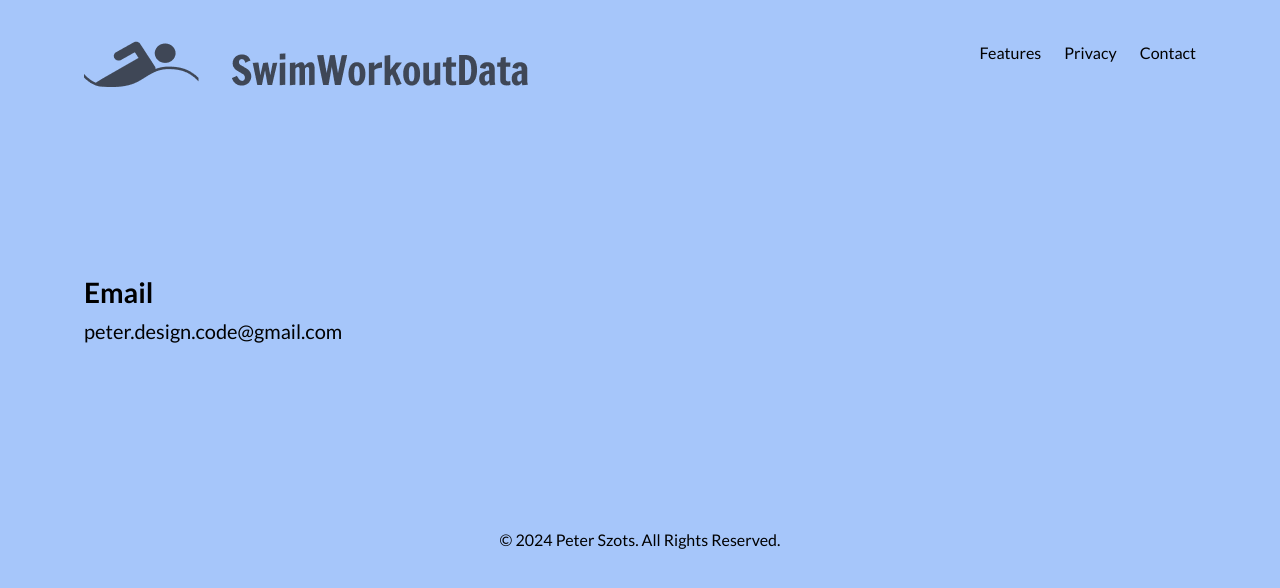
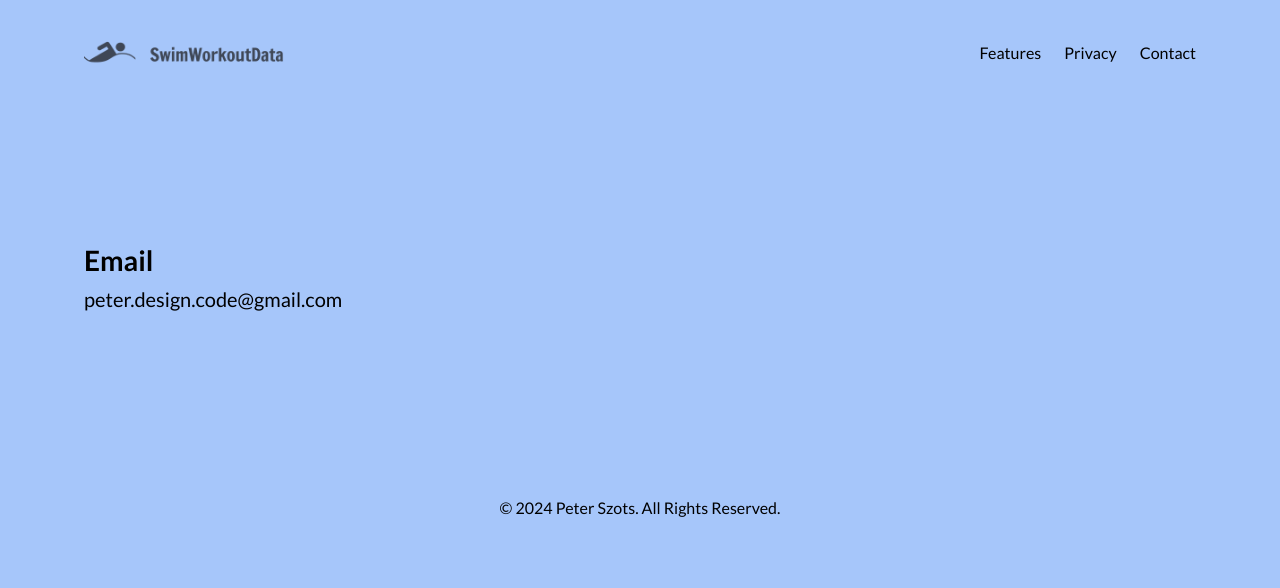
Before and after one commit to peter-szots/swim-workout-data, a plain HTML site: page contact.html in a window 1280 px wide. Drawn offline with Linux system fonts and the light colour scheme.

Commit message:
Change image size

```diff
--- a/contact.html
+++ b/contact.html
@@ -14,7 +14,7 @@
     <header class="header">
         <div class="container">
             <h1 class="logo">
-                <a href="index.html"><img width="446" height="60" src="assets/logo.png"></a>
+                <a href="index.html"><img width="200" src="assets/logo.png"></a>
             </h1>
             <nav class="nav">
                 <ul>
```
Also changed, not shown: index.html (+1 -1 lines), privacy.html (+1 -1 lines).
